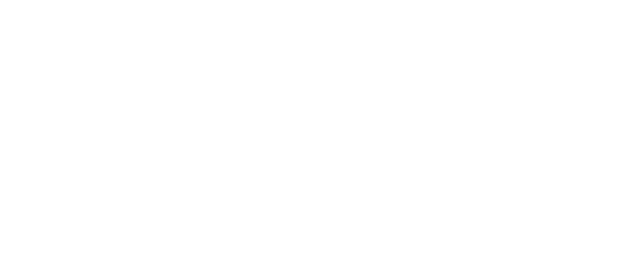
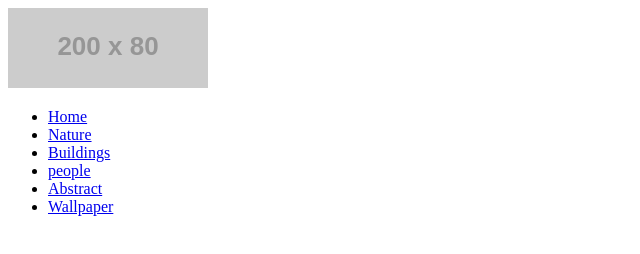
Before and after one commit to diyor1511/demo-photo, a plain HTML site: page index.html in a window 1280 px wide. Shown: the whole page, without its empty margins (0-640 px from the left). Drawn offline with Linux system fonts and the light colour scheme; placeholder pictures from the web are drawn by us.

Commit message:
Add site header

```diff
--- a/index.html
+++ b/index.html
@@ -7,5 +7,23 @@
 </head>
 <body>
 
+    <!-- SITE HEADER -->
+    <header>
+        <a href="#">
+            <img src="https://via.placeholder.com/200/80" alt="Logo" width="200" height="80">
+        </a>
+
+
+        <nav>
+            <ul>
+                <li><a href="index.html">Home</a></li>
+                <li><a href="index.html">Nature</a></li>
+                <li><a href="index.html">Buildings</a></li>
+                <li><a href="index.html">people</a></li>
+                <li><a href="index.html">Abstract</a></li>
+                <li><a href="index.html">Wallpaper</a></li>
+            </ul>
+        </nav>
+    </header>
 </body>
 </html>
```
